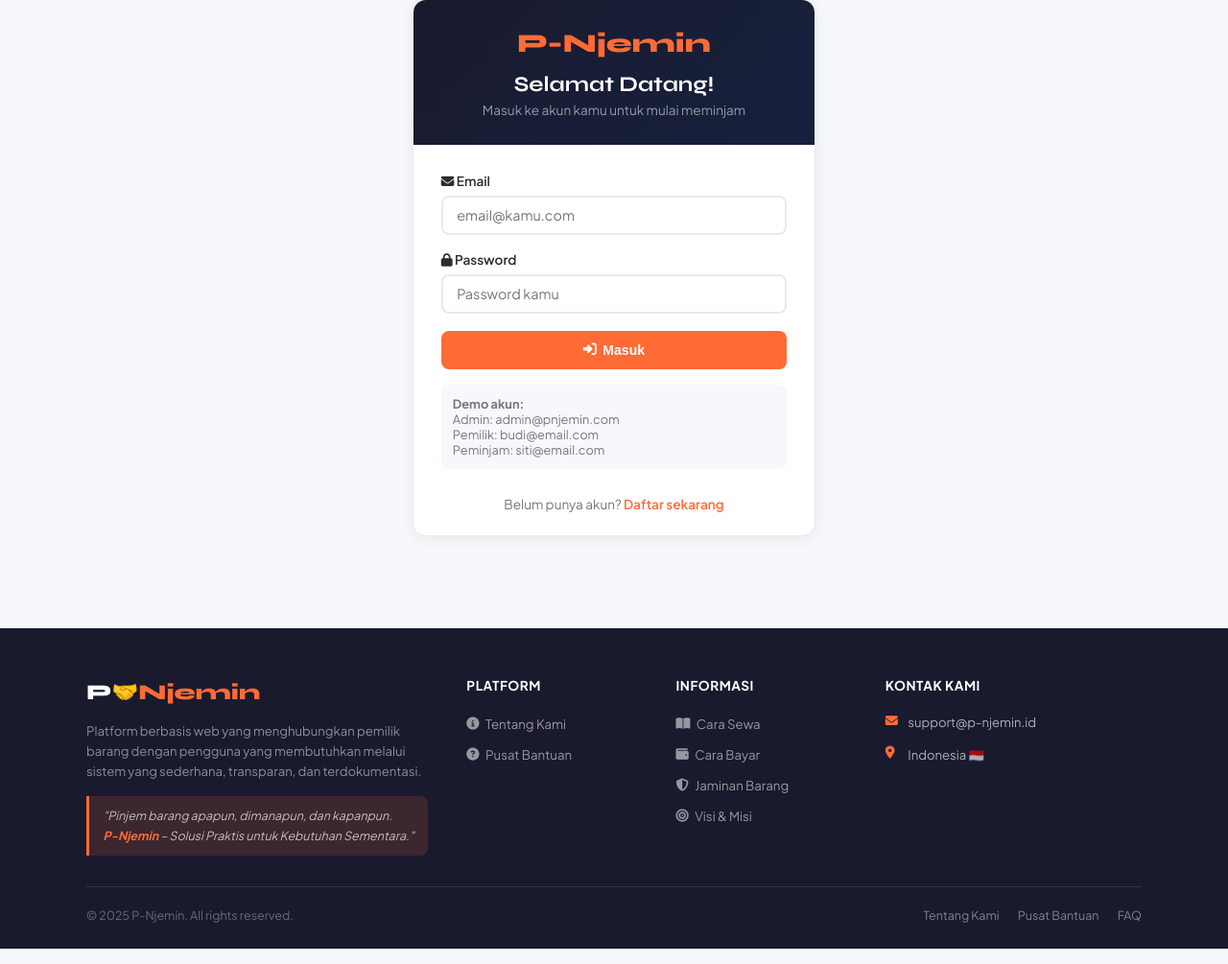
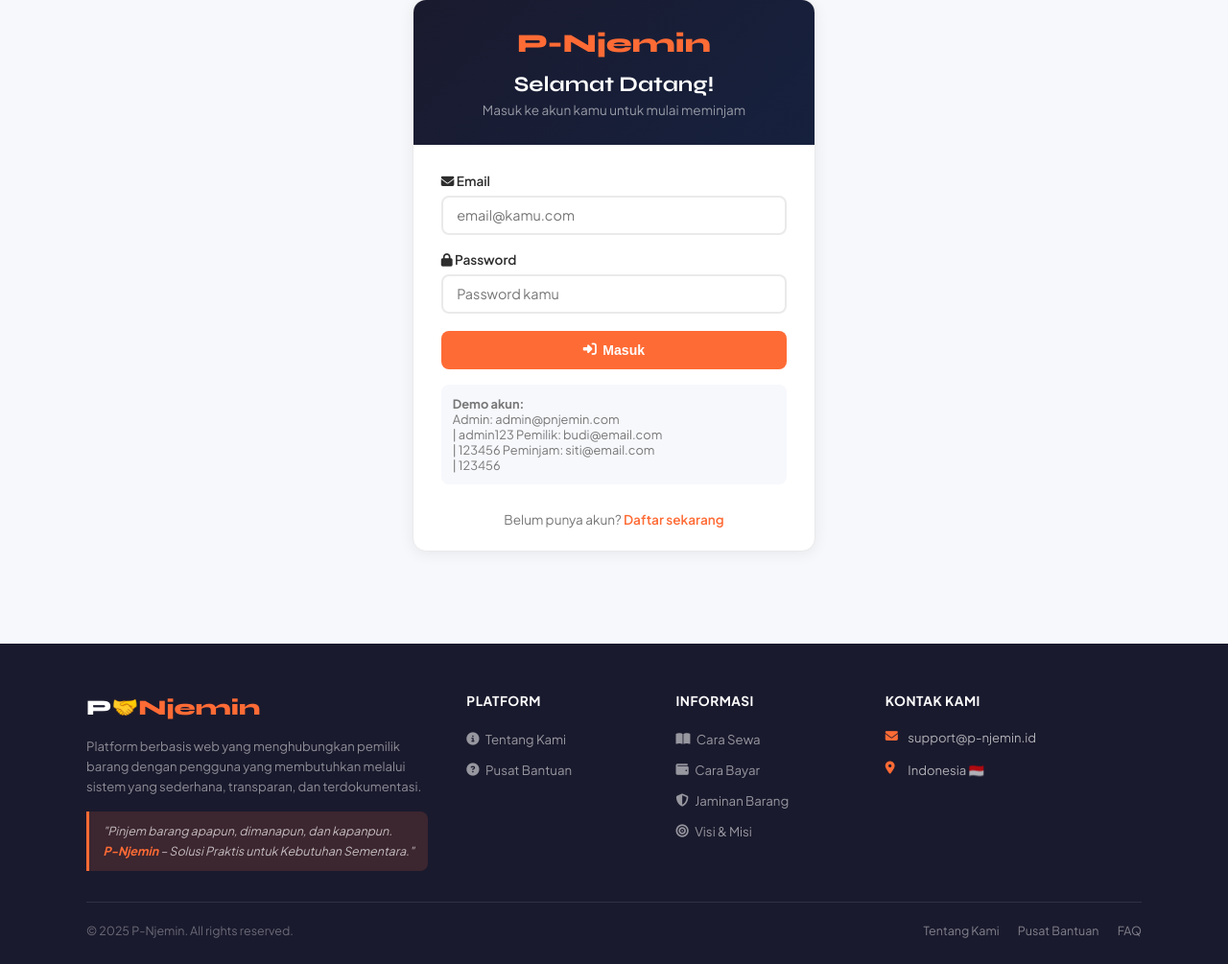
Before and after one commit to Faitz761/pnjemin_v2, a Flask app: page /login in a window 1280 px wide. Shown: the part 114-1119 px from the top of the page at 96% size. Run offline with Flask 3, Linux system fonts and the light colour scheme.

Commit message:
first commit

```diff
--- a/templates/login.html
+++ b/templates/login.html
@@ -37,9 +37,9 @@
             </form>
             <div style="margin-top:1rem;padding:0.75rem;background:var(--bg);border-radius:var(--radius-sm);font-size:0.8rem;color:var(--text-muted)">
                 <strong>Demo akun:</strong><br>
-                Admin: admin@pnjemin.com<br>
-                Pemilik: budi@email.com<br>
-                Peminjam: siti@email.com
+                Admin: admin@pnjemin.com<br>| admin123
+                Pemilik: budi@email.com<br> | 123456
+                Peminjam: siti@email.com<br>| 123456
             </div>
         </div>
         <div class="auth-footer">
```
